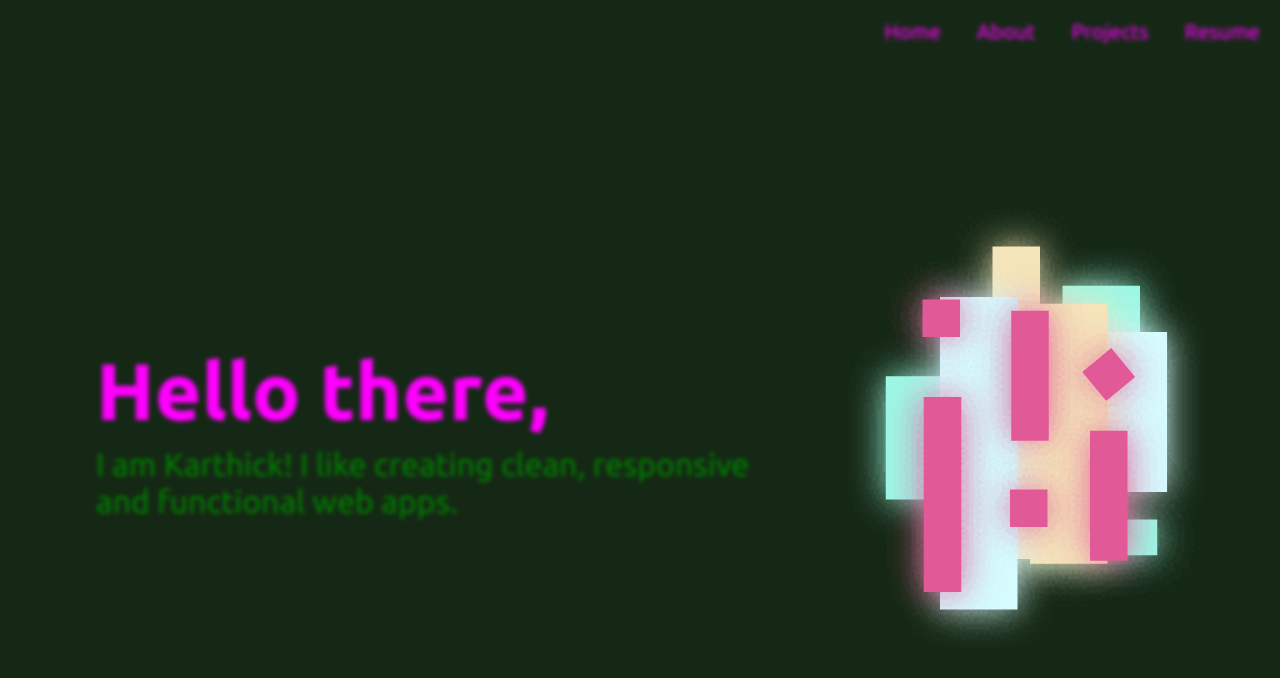
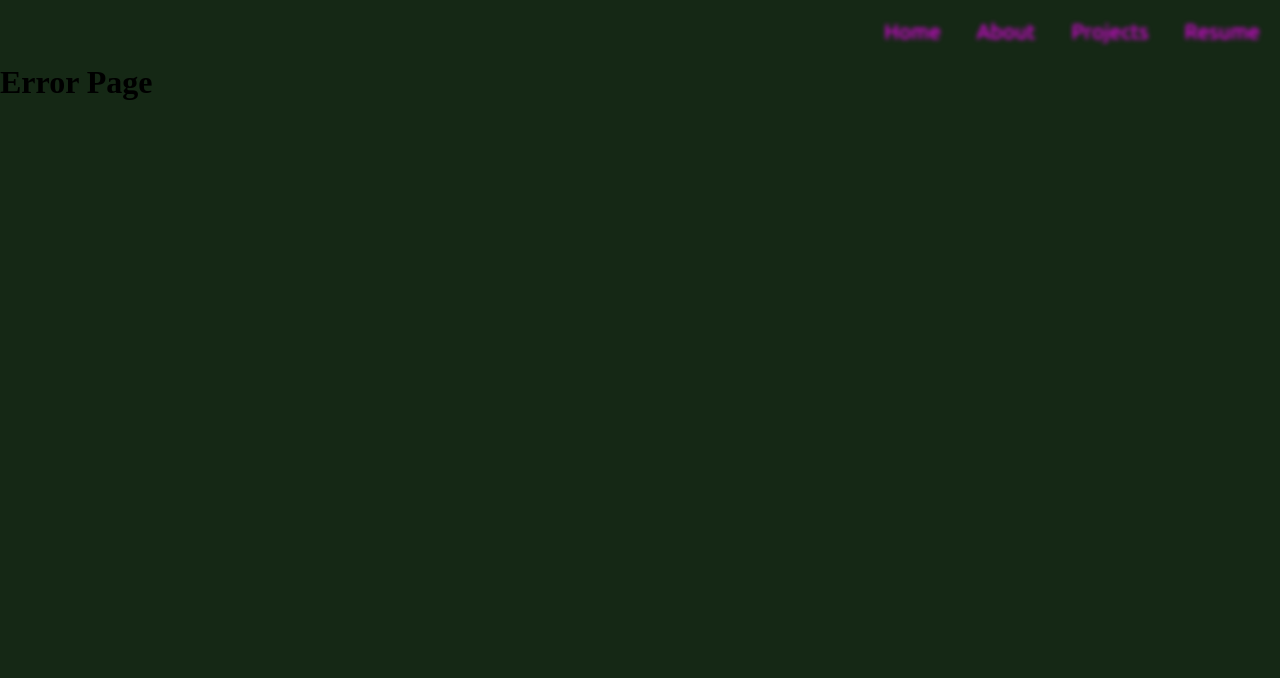
Before and after one commit to karthicbz/portfolio, a React (Create React App) app: page /Resume in a window 1280 px wide. Shown: the top 678 px of the page. Built offline with nearby package versions, Linux system fonts and the light colour scheme.

Commit message:
added pages for portfolio

```diff
--- a/src/App.js
+++ b/src/App.js
@@ -1,4 +1,4 @@
-import logo from "./logo.svg";
+import React from "react";
 import "./App.css";
 import Navbar from "./components/Navbar";
 import NameContainer from "./components/NameContainer";
--- /dev/null
+++ b/src/components/About.jsx
@@ -0,0 +1,7 @@
+import React from "react";
+
+const About = () => {
+  return <h1>About</h1>;
+};
+
+export default About;
--- /dev/null
+++ b/src/components/ErrorPage.jsx
@@ -0,0 +1,7 @@
+import React from "react";
+
+const ErrorPage = () => {
+  return <h1>Error Page</h1>;
+};
+
+export default ErrorPage;
--- /dev/null
+++ b/src/components/OtherPages.jsx
@@ -0,0 +1,24 @@
+import React from "react";
+import About from "./About";
+import Projects from "./Projects";
+import Navbar from "./Navbar";
+import ErrorPage from "./ErrorPage";
+import { useParams } from "react-router-dom";
+
+const OtherPages = () => {
+  const { currPath } = useParams();
+  return (
+    <div>
+      <Navbar />
+      {currPath === "about" ? (
+        <About />
+      ) : currPath === "projects" ? (
+        <Projects />
+      ) : (
+        <ErrorPage />
+      )}
+    </div>
+  );
+};
+
+export default OtherPages;
--- /dev/null
+++ b/src/components/Projects.jsx
@@ -0,0 +1,7 @@
+import React from "react";
+
+const Projects = () => {
+  return <h1>Projects</h1>;
+};
+
+export default Projects;
--- a/src/components/Router.jsx
+++ b/src/components/Router.jsx
@@ -1,6 +1,7 @@
 import React from "react";
 import { createBrowserRouter, RouterProvider } from "react-router-dom";
 import App from "../App";
+import OtherPages from "./OtherPages";
 
 const Router = () => {
   const router = createBrowserRouter([
@@ -10,7 +11,7 @@
     },
     {
       path: "/:currPath",
-      element: <App />,
+      element: <OtherPages />,
     },
   ]);
 
```
